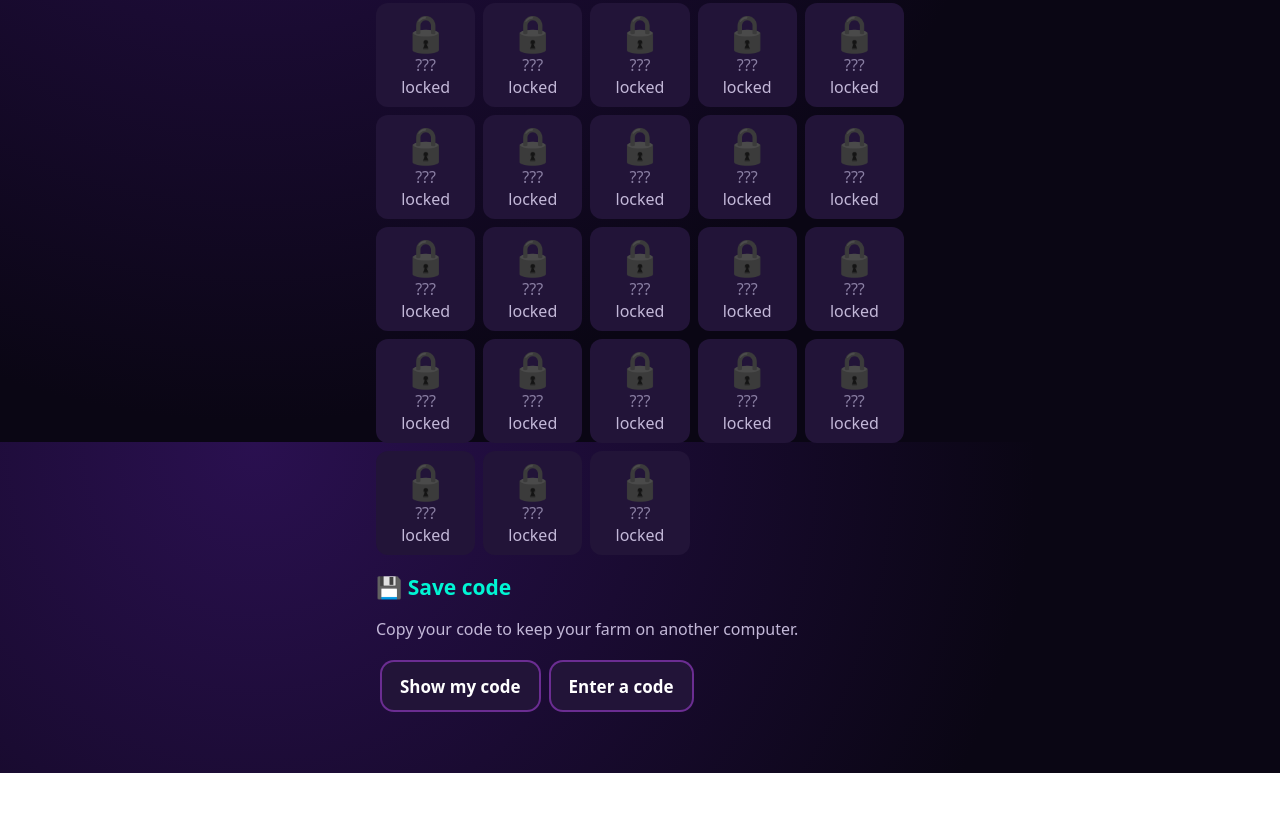
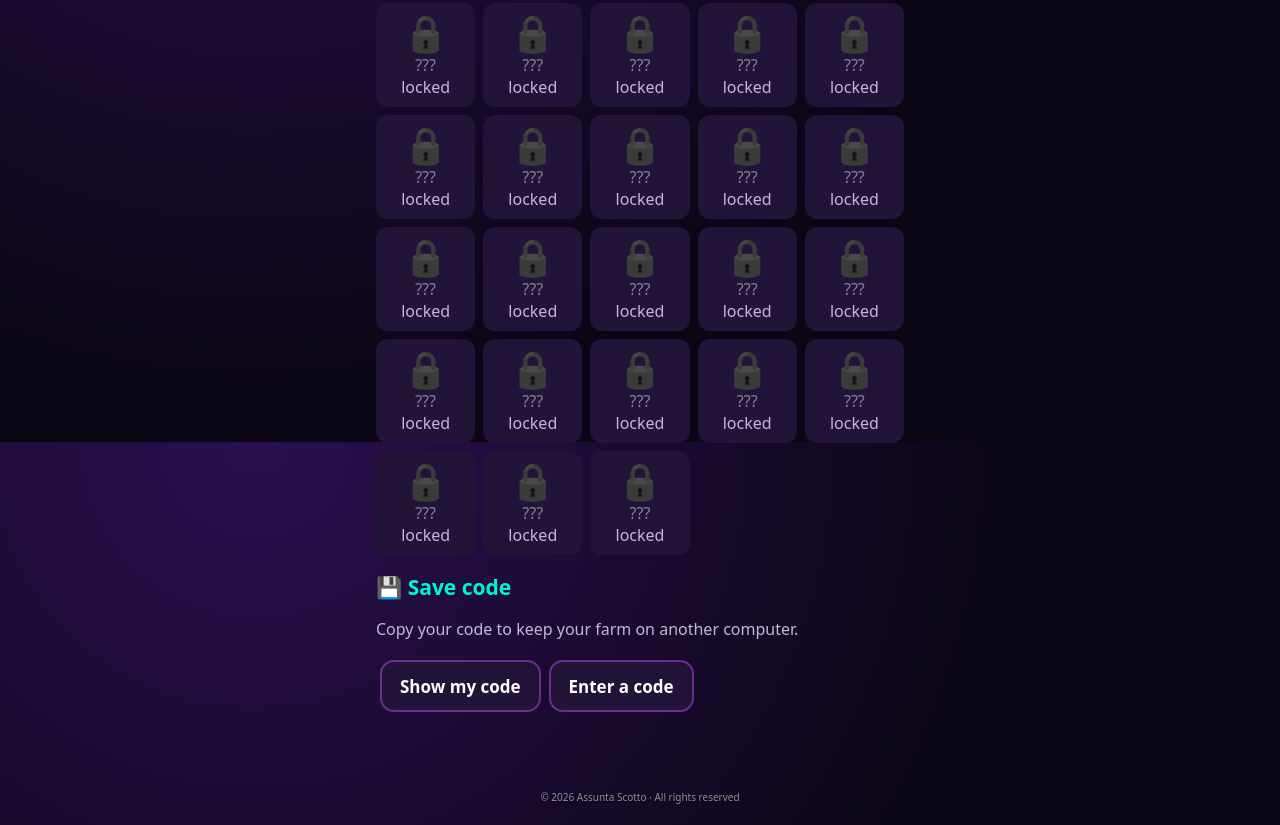
Before and after one commit to AppuccinoHub/aura-farm-spanish-1, a plain HTML site: page index.html in a window 1280 px wide. Shown: the part 1158-1983 px from the top of the page. Before the commit the page ends 1931 px from the top, so only its background shows below. Drawn offline with Linux system fonts and the light colour scheme.

Commit message:
Name stamp: author credit and RIGHTS.md (Assunta Scotto)
Co-Authored-By: Claude Opus 5.5 <noreply@anthropic.com>
Claude-Session: https://claude.ai/code/session_018C2v2uv2v5QnmaHnww6GK2

```diff
--- a/index.html
+++ b/index.html
@@ -1,5 +1,15 @@
 <!doctype html>
 <html lang="en"><head><meta charset="utf-8">
+<!--
+  Aura Farm Spanish 1
+  Created by Assunta Scotto. First version 2026-11-04. Stamped 2026-11-14.
+  Copyright (c) 2026 Assunta Scotto. All rights reserved.
+  Concept, teaching design, content and review by Assunta Scotto; code assisted by Claude (Anthropic).
+  Copying, redistributing or reselling this work without written permission is prohibited.
+-->
+<meta name="author" content="Assunta Scotto">
+<meta name="copyright" content="Copyright (c) 2026 Assunta Scotto. All rights reserved.">
+<meta name="generator" content="Human-directed, AI-assisted: Assunta Scotto with Claude (Anthropic)">
 <meta name="viewport" content="width=device-width,initial-scale=1,viewport-fit=cover">
 <title>Aura Farm · Español 1 (present tense)</title>
 <meta name="description" content="Spanish 1 present-tense verb game: regular -AR, -ER/-IR, ser/estar/ir, irregulars and stem-changers. Swipe, drag, build and battle to grow a Latin American farm.">
@@ -856,4 +866,5 @@ window.addEventListener("beforeunload",e=>{if(inRound){e.preventDefault();e.retu
 renderHome();
 window.__ES1={V,LEVELS,FARM,forms,regular,S,why,distractors,makeQ,cur,get R(){return R;}};
 </script>
+<div id="as-credit" data-author="Assunta Scotto" data-created="2026-11-04" data-stamped="2026-11-14" style="padding:18px 0 22px;text-align:center;font:10px/1.2 system-ui,sans-serif;color:rgba(255,255,255,.55);text-shadow:0 1px 2px rgba(0,0,0,.6);">&copy; 2026 Assunta Scotto &middot; All rights reserved</div>
 </body></html>
```
Also changed, not shown: 1 other file.
